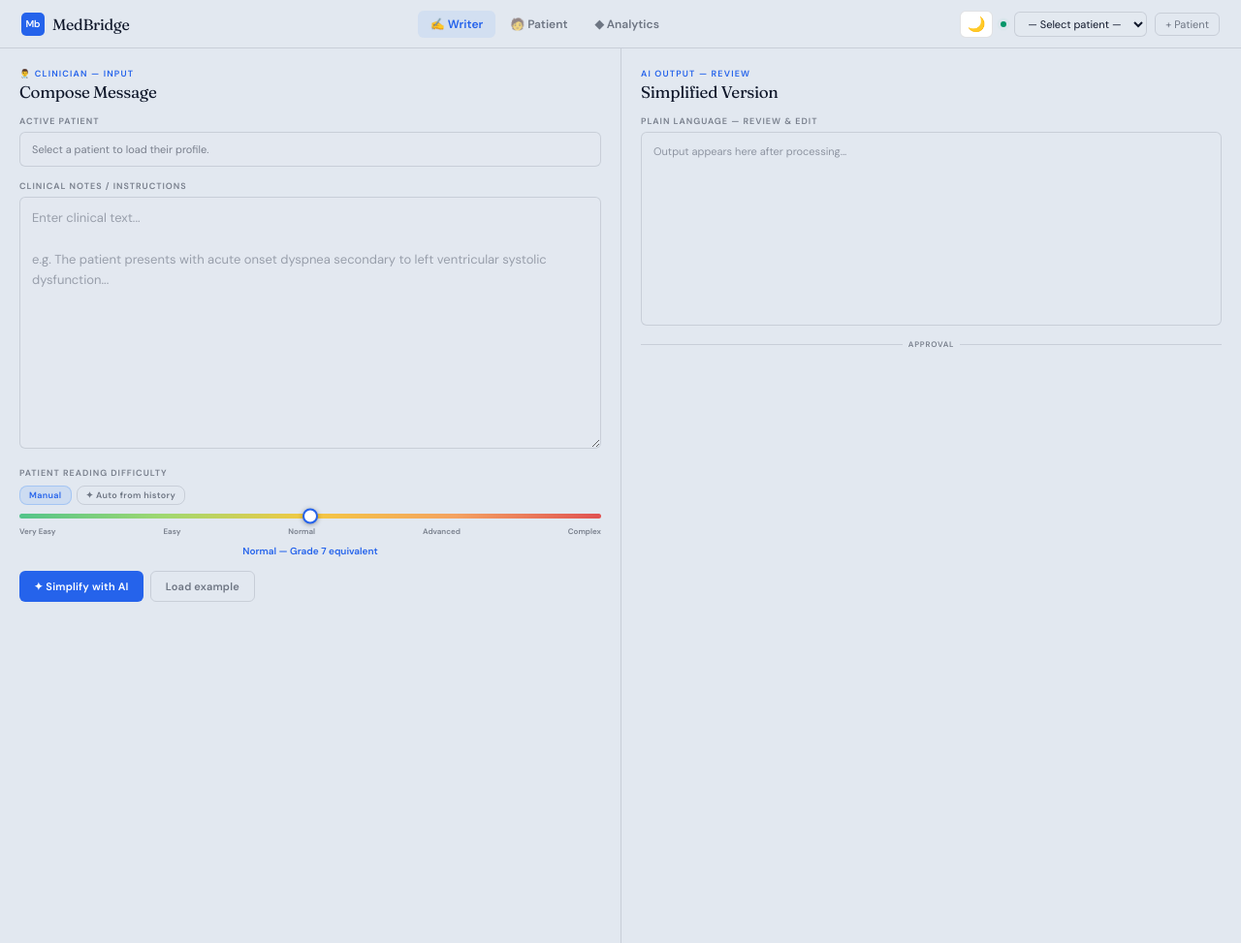
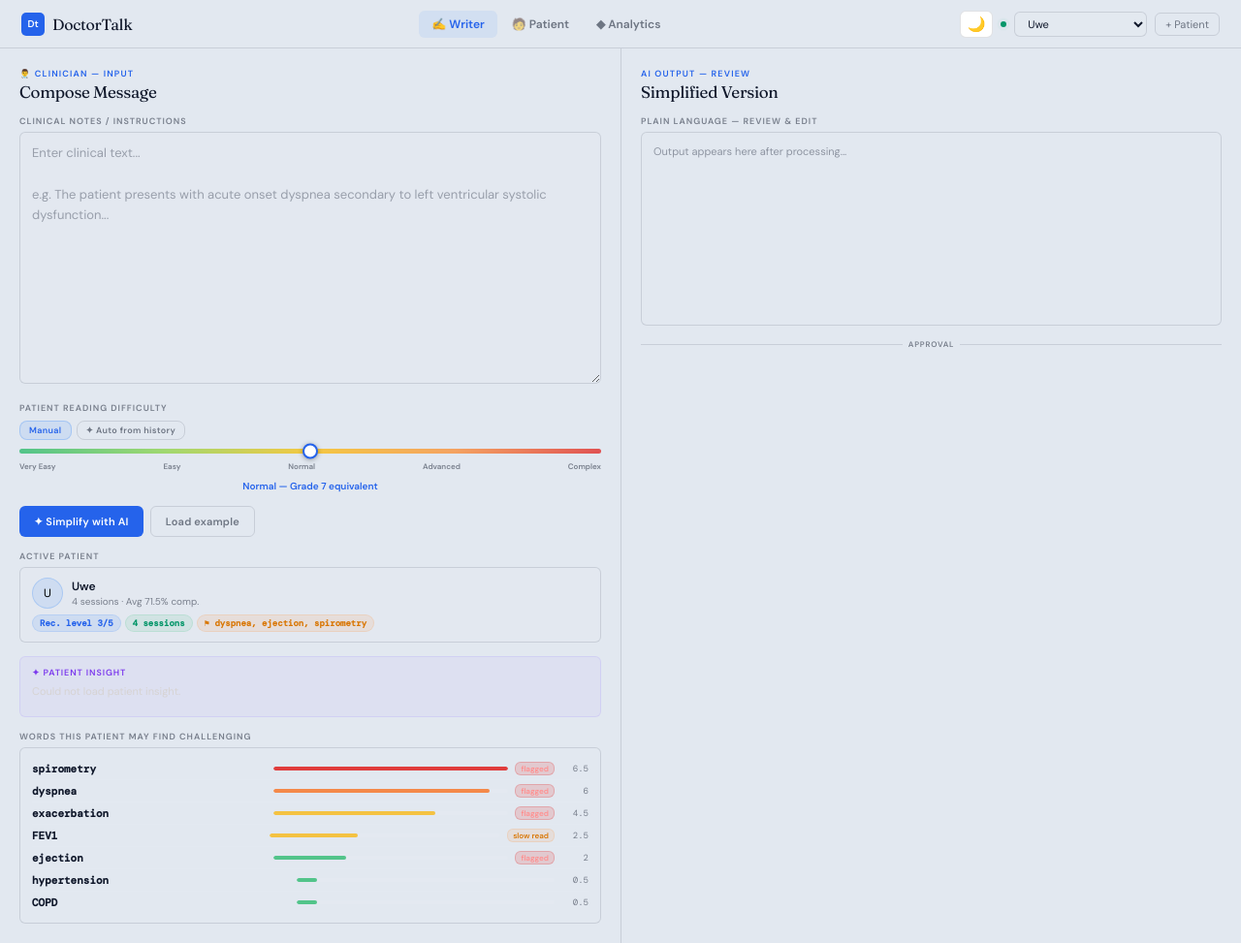
Before and after one commit to me-daniel/docnote, a FastAPI app: page / in a window 1280 px wide. Shown: the whole page at 97% size. Run offline with FastAPI, Linux system fonts and the light colour scheme; data that the repository does not hold is empty.

Commit message:
changed analytics

```diff
--- a/database.py
+++ b/database.py
@@ -1,8 +1,10 @@
+import json
+
 from sqlalchemy import create_engine
 from sqlalchemy.orm import sessionmaker
-from models import Base
+from models import Base, Patient, Session, FlaggedWord
 
-DATABASE_URL = "sqlite:///./medbridge.db"
+DATABASE_URL = "sqlite:///./doctortalk.db"
 
 engine = create_engine(
     DATABASE_URL,
@@ -11,9 +13,52 @@ engine = create_engine(
 
 SessionLocal = sessionmaker(autocommit=False, autoflush=False, bind=engine)
 
+
+def _seed_uwe_demo():
+    """Demo patient Uwe with sessions so Analytics has default charts."""
+    db = SessionLocal()
+    try:
+        uwe = db.query(Patient).filter(Patient.name == "Uwe").first()
+        if uwe:
+            if db.query(Session).filter(Session.patient_id == uwe.id).count() > 0:
+                return
+        else:
+            uwe = Patient(name="Uwe")
+            db.add(uwe)
+            db.commit()
+            db.refresh(uwe)
+
+        demos = [
+            (62, 118, 2, 2, ["dyspnea", "ejection"], {"dyspnea": 2, "hypertension": 1}, {"dyspnea": 3200, "hypertension": 900}),
+            (68, 102, 2, 3, ["spirometry"], {"spirometry": 1, "FEV1": 1}, {"spirometry": 4200, "FEV1": 2100}),
+            (74, 94, 3, 3, ["exacerbation"], {"exacerbation": 1}, {"exacerbation": 2800}),
+            (82, 84, 4, 3, [], {"COPD": 1}, {"COPD": 1400}),
+        ]
+        for comp, rt, su, lv, flags, wf, ht in demos:
+            s = Session(
+                patient_id=uwe.id,
+                comprehension_score=comp,
+                read_time_seconds=rt,
+                self_understanding=su,
+                difficulty_level=lv,
+                flagged_word_count=len(flags),
+                word_frequencies=json.dumps(wf),
+                hover_times=json.dumps(ht),
+            )
+            db.add(s)
+            db.flush()
+            for w in flags:
+                db.add(FlaggedWord(patient_id=uwe.id, session_id=s.id, word=w.lower()))
+        db.commit()
+    finally:
+        db.close()
+
+
 def init_db():
-    """Create all tables on startup."""
+    """Create all tables on startup and seed demo data for test patient Uwe."""
     Base.metadata.create_all(bind=engine)
+    _seed_uwe_demo()
+
 
 def get_db():
     """Dependency — yields a DB session and closes it after the request."""
--- a/main.py
+++ b/main.py
@@ -19,7 +19,7 @@ async def lifespan(app: FastAPI):
     yield
 
 
-app = FastAPI(title="MedBridge API", version="1.0.0", lifespan=lifespan)
+app = FastAPI(title="DoctorTalk API", version="1.0.0", lifespan=lifespan)
 
 # Mount static files and templates
 app.mount("/static", StaticFiles(directory="static"), name="static")
--- a/static/js/app.js
+++ b/static/js/app.js
@@ -1,4 +1,4 @@
-// MedBridge frontend — talks to FastAPI backend at /api/*
+// DoctorTalk frontend — talks to FastAPI backend at /api/*
 // No Anthropic API key needed here — all AI calls go through the server
 
 const API = {
@@ -21,7 +21,8 @@ const API = {
   },
 };
 
-const THEME_KEY = "medbridge-theme";
+const THEME_KEY = "doctortalk-theme";
+const DEFAULT_ANALYTICS_PATIENT = "Uwe";
 
 function syncThemeBtn() {
   const btn = document.getElementById("themeToggle");
@@ -34,6 +35,10 @@ function syncThemeBtn() {
 }
 
 function initTheme() {
+  const legacy = localStorage.getItem("medbridge-theme");
+  if (legacy && !localStorage.getItem(THEME_KEY)) {
+    localStorage.setItem(THEME_KEY, legacy);
+  }
   const saved = localStorage.getItem(THEME_KEY);
   if (saved === "light" || saved === "dark") {
     document.documentElement.setAttribute("data-theme", saved);
@@ -98,6 +103,14 @@ async function initPsel() {
     o.value = p.id; o.textContent = p.name; sel.appendChild(o);
   });
   if (curPt) sel.value = curPt;
+  else {
+    const uwe = patients.find(p => p.name === DEFAULT_ANALYTICS_PATIENT);
+    if (uwe) {
+      sel.value = uwe.id;
+      curPt = uwe.id;
+      await onPChange();
+    }
+  }
 }
 
 async function addPt() {
@@ -469,7 +482,10 @@ async function renderAn() {
     b.onclick = () => { anPtId = p.id; renderAn(); };
     tabs.appendChild(b);
   });
-  if (!anPtId) anPtId = patients[0].id;
+  if (!anPtId) {
+    const uwe = patients.find(p => p.name === DEFAULT_ANALYTICS_PATIENT);
+    anPtId = uwe ? uwe.id : patients[0].id;
+  }
   renderPtAn(anPtId);
 }
 
--- a/templates/index.html
+++ b/templates/index.html
@@ -3,14 +3,14 @@
 <head>
 <meta charset="UTF-8">
 <meta name="viewport" content="width=device-width, initial-scale=1.0">
-<title>MedBridge</title>
+<title>DoctorTalk</title>
 <link href="https://fonts.googleapis.com/css2?family=Fraunces:ital,wght@0,300;0,400;0,500;1,300&family=DM+Sans:wght@300;400;500;600&family=DM+Mono:wght@400;500&display=swap" rel="stylesheet">
 <link rel="stylesheet" href="/static/css/style.css">
 </head>
 <body>
 
 <nav>
-  <div class="nav-logo"><div class="nav-mark">Mb</div><div class="nav-name">MedBridge</div></div>
+  <div class="nav-logo"><div class="nav-mark">Dt</div><div class="nav-name">DoctorTalk</div></div>
   <div class="nav-tabs">
     <button class="nav-tab active" onclick="go('writer')">&#9997; Writer</button>
     <button class="nav-tab" onclick="go('patient')">&#129489; Patient</button>
@@ -30,26 +30,6 @@
     <!-- LEFT col -->
     <div class="w-col">
       <div><div class="col-role">&#128104;&#8205;&#9877;&#65039; Clinician — Input</div><div class="col-title">Compose Message</div></div>
-
-      <div>
-        <div class="lbl">Active patient</div>
-        <div class="profile-card" id="profileCard"><div style="font-size:11px;color:var(--dm)">Select a patient to load their profile.</div></div>
-      </div>
-
-      <!-- AI insight + predicted words -->
-      <div id="insightWrap" style="display:none">
-        <div class="ai-ins">
-          <div class="ai-ins-t">&#10022; Patient Insight <span id="insightSpin" style="display:none"><span class="spinner" style="display:inline-block;vertical-align:middle"></span></span></div>
-          <div class="ai-ins-body" id="insightText"></div>
-          <div class="pred-wrap" id="predWords"></div>
-        </div>
-      </div>
-
-      <!-- Challenging words from analytics -->
-      <div id="chalWrap" style="display:none">
-        <div class="lbl">Words this patient may find challenging</div>
-        <div class="chal-panel" id="chalPanel"></div>
-      </div>
 
       <div>
         <div class="lbl">Clinical notes / instructions</div>
@@ -78,6 +58,26 @@
       <div class="b-row">
         <button class="btn b-blue" id="simpBtn" onclick="doSimplify()">&#10022; Simplify with AI</button>
         <button class="btn b-ghost" onclick="loadEx()">Load example</button>
+      </div>
+
+      <div>
+        <div class="lbl">Active patient</div>
+        <div class="profile-card" id="profileCard"><div style="font-size:11px;color:var(--dm)">Select a patient to load their profile.</div></div>
+      </div>
+
+      <!-- AI insight + predicted words -->
+      <div id="insightWrap" style="display:none">
+        <div class="ai-ins">
+          <div class="ai-ins-t">&#10022; Patient Insight <span id="insightSpin" style="display:none"><span class="spinner" style="display:inline-block;vertical-align:middle"></span></span></div>
+          <div class="ai-ins-body" id="insightText"></div>
+          <div class="pred-wrap" id="predWords"></div>
+        </div>
+      </div>
+
+      <!-- Challenging words from analytics -->
+      <div id="chalWrap" style="display:none">
+        <div class="lbl">Words this patient may find challenging</div>
+        <div class="chal-panel" id="chalPanel"></div>
       </div>
     </div>
 
```
Also changed, not shown: TODO.md (+2 -2 lines), designs/medbridge_design.html (+4 -4 lines), features.md (added, +32 -0 lines), routes/ai.py (+99 -23 lines), README.md.
